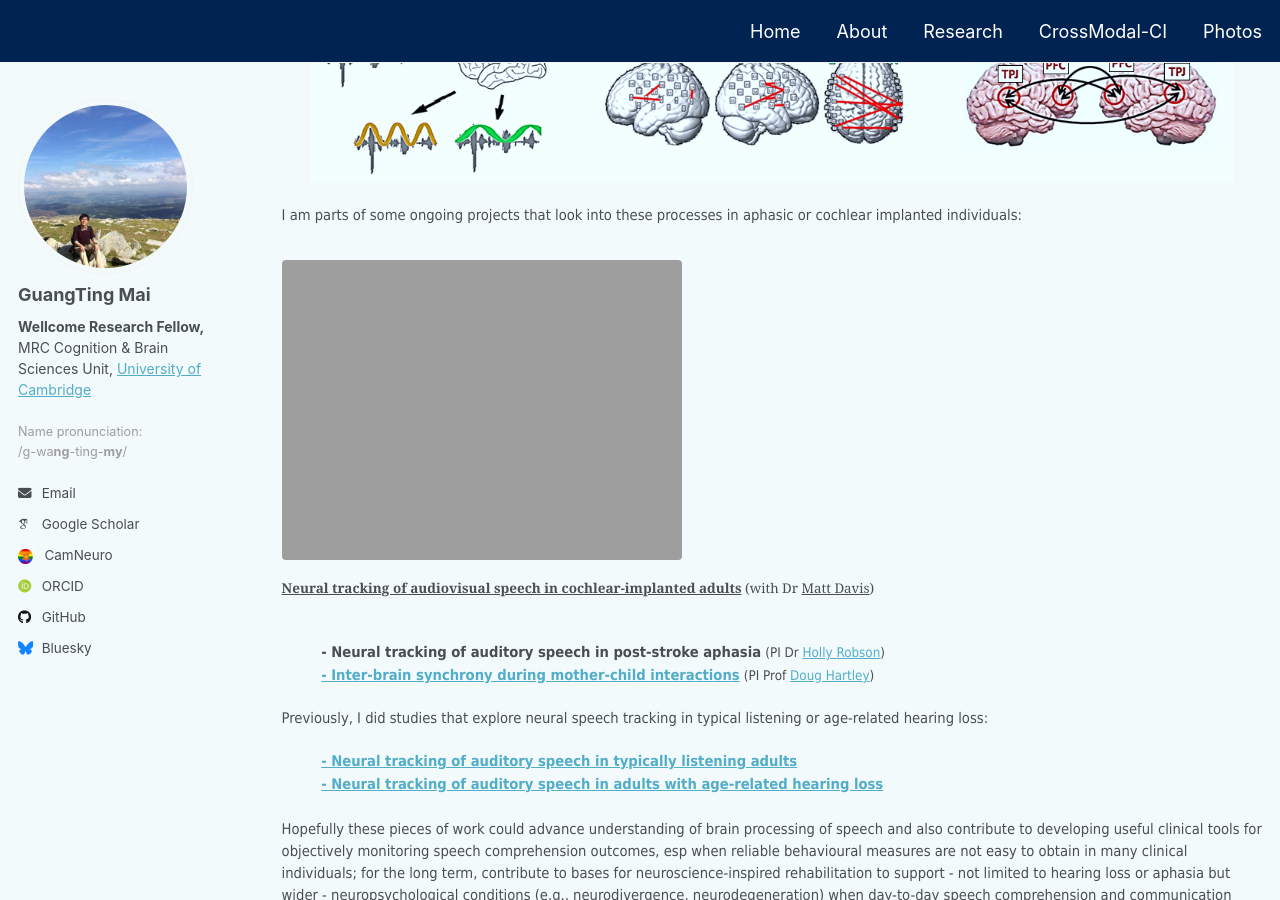
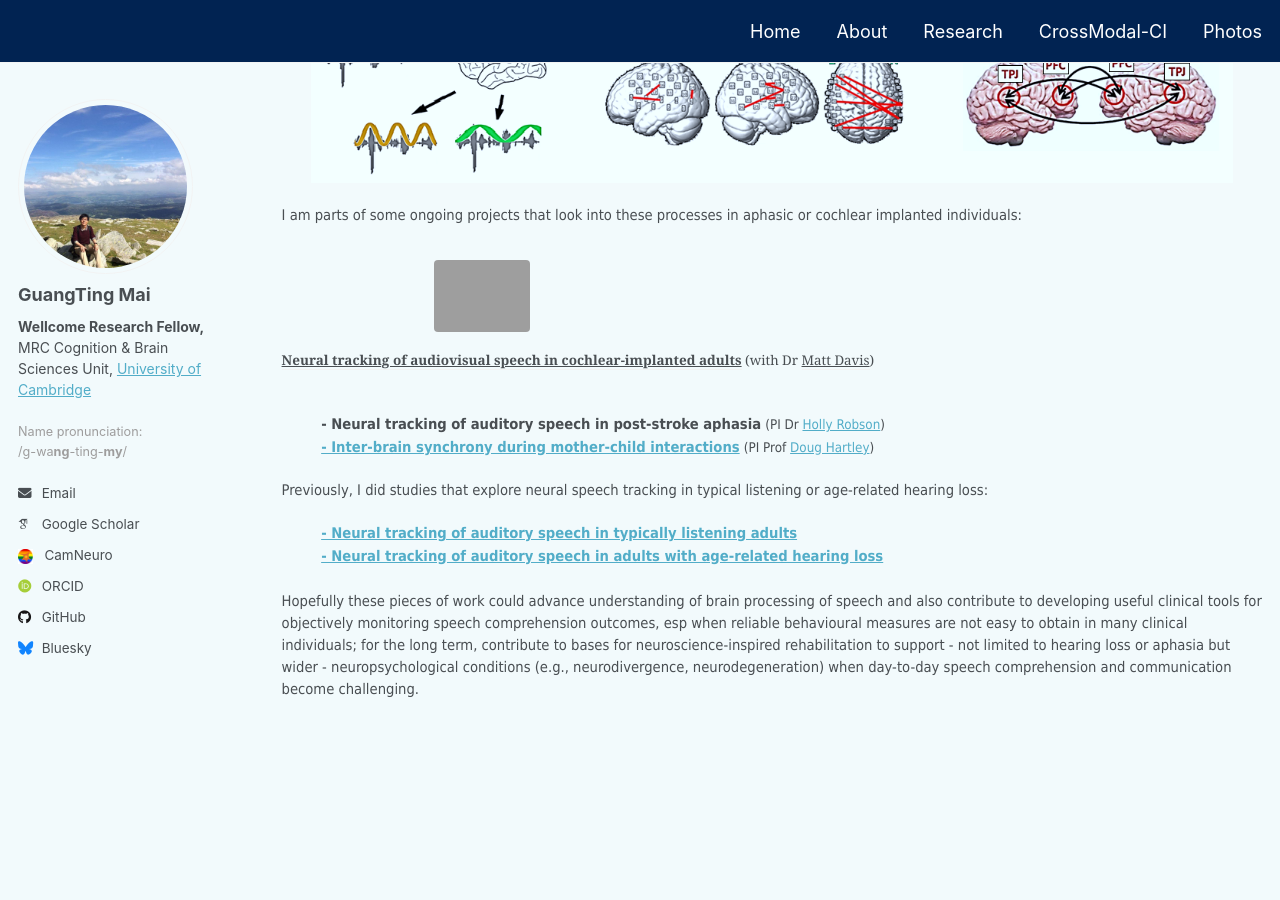
Before and after one commit to guangtingmai/guangtingmai.github.io, a Jekyll site: the page built from _pages/research-content.html, in a window 1280 px wide and 900 px high, scrolled down 358 px. Built offline with Jekyll 4.4.1, drawn with Linux system fonts in a browser that asks for light colours; some web fonts are replaced.

Commit message:
Update research-content.html

```diff
--- a/_pages/research-content.html
+++ b/_pages/research-content.html
@@ -17,7 +17,7 @@ author_profile: true
   <img src="https://guangtingmai.github.io/images/brain_processes.png" width="94%">
 </p>
 <p><span style="font-size: 11pt;font-family: Tahoma;line-height: 1.2;display: block;margin-bottom: 0.05vh">I am parts of some ongoing projects that look into these processes in aphasic or cochlear implanted individuals:</span></p>
-<a href="https://guangtingmai.github.io/crossmodal-ci/"><figure style="text-align: center;"><img src="https://guangtingmai.github.io/images/cross-modal-ci-icons.png" width="2%">
+<a href="https://guangtingmai.github.io/crossmodal-ci/"><figure style="text-align: center;"><img src="https://guangtingmai.github.io/images/cross-modal-ci-icons.png" style="width: 24%; height: auto;">
   <figcaption><strong>Neural tracking of audiovisual speech in cochlear-implanted adults</strong></a> <span style="font-size:10pt;">(with Dr <a href="https://www.mrc-cbu.cam.ac.uk/people/matt.davis/">Matt Davis</a>)</span>
   </figcaption></figure></a>
 <p>
```
